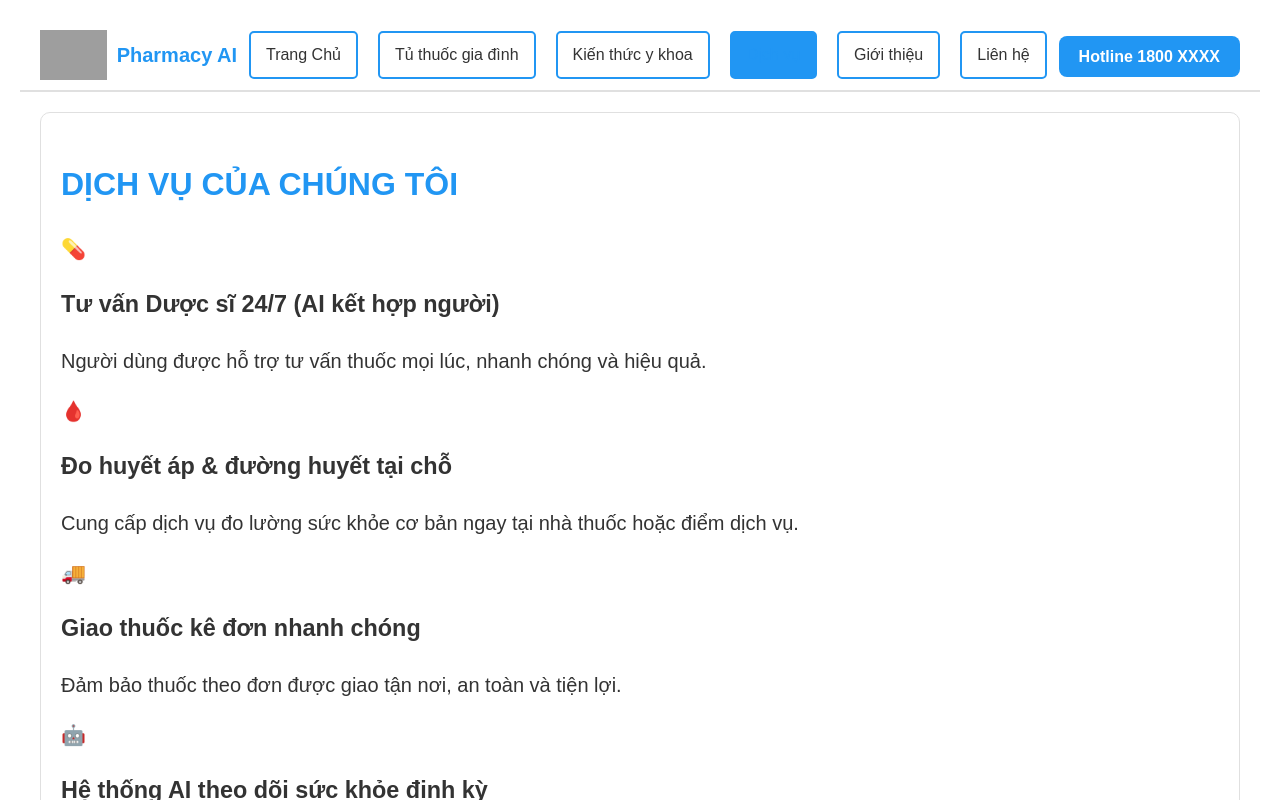
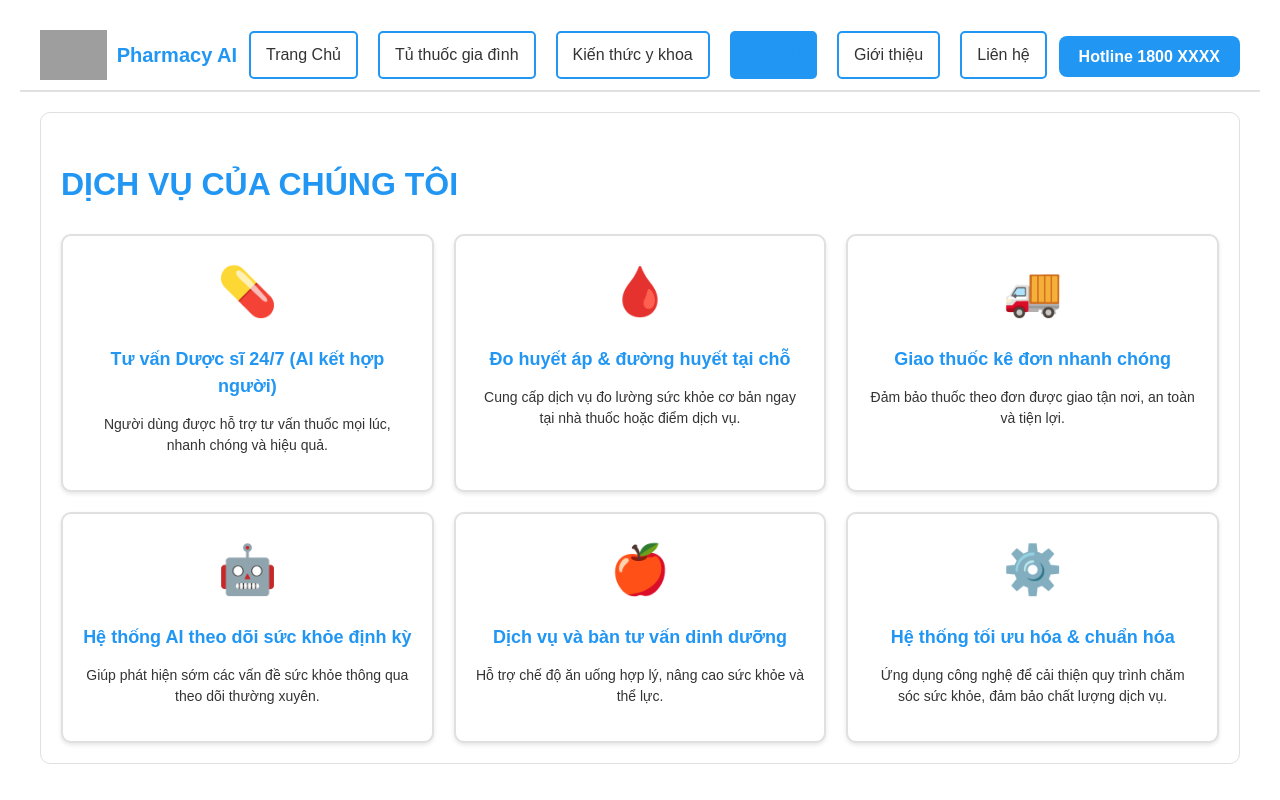
Before and after one commit to NguyenThinhDatEng/PharmacyWithAIChatBot, a Vue app: page /services in a window 1280 px wide. Shown: the top 800 px of the page. Built offline with nearby package versions, Linux system fonts and the light colour scheme; grey boxes are pictures that could not be loaded.

Commit message:
update my services

```diff
--- a/src/style.css
+++ b/src/style.css
@@ -704,3 +704,49 @@ input, textarea {
     order: -1; /* Đưa hotline lên trước hamburger nếu cần */
   }
 }
+
+/* Services Styles */
+.services-grid {
+  display: grid;
+  grid-template-columns: repeat(3, 1fr); /* 3 cột */
+  gap: 20px;
+  margin-top: 20px;
+}
+
+.service-card {
+  padding: 20px;
+  border: 2px solid var(--border-light);
+  border-radius: 10px;
+  background: var(--neutral-white);
+  text-align: center;
+  transition: border-color 0.3s, box-shadow 0.3s;
+  box-shadow: 0 2px 4px rgba(0, 0, 0, 0.1); /* Thêm shadow để nhìn rõ box */
+}
+
+.service-card:hover {
+  border-color: var(--primary-green);
+  box-shadow: 0 4px 8px rgba(0, 0, 0, 0.1);
+}
+
+.service-icon {
+  font-size: 48px;
+  margin-bottom: 15px;
+}
+
+.service-card h3 {
+  color: var(--primary-blue);
+  margin-bottom: 10px;
+  font-size: 18px;
+}
+
+.service-card p {
+  color: var(--text-dark);
+  font-size: 14px;
+}
+
+/* Responsive */
+@media (max-width: 768px) {
+  .services-grid {
+    grid-template-columns: 1fr; /* 1 cột trên mobile */
+  }
+}
```
